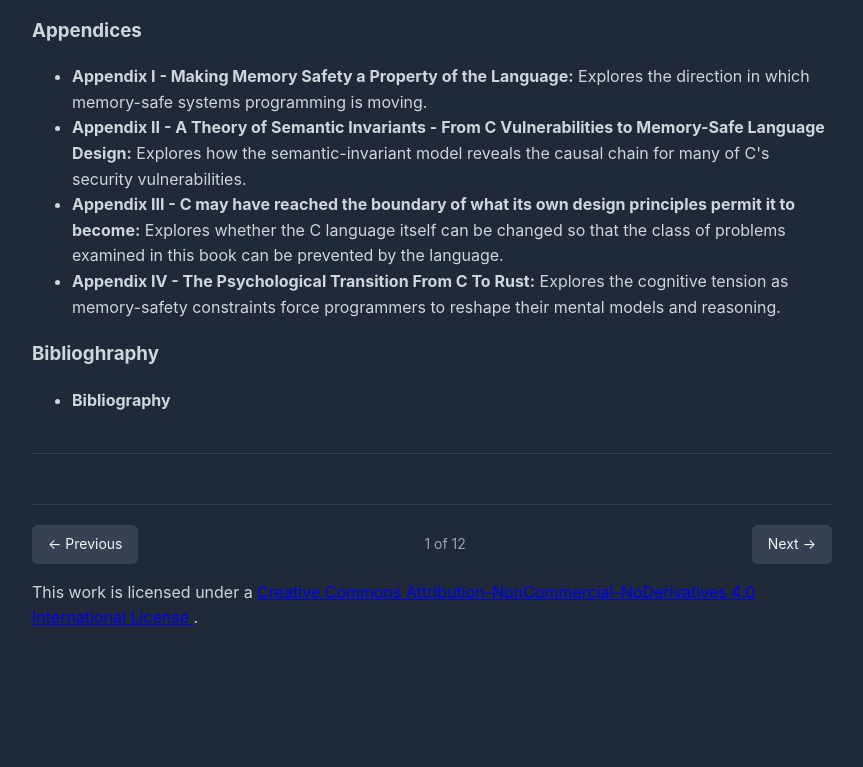
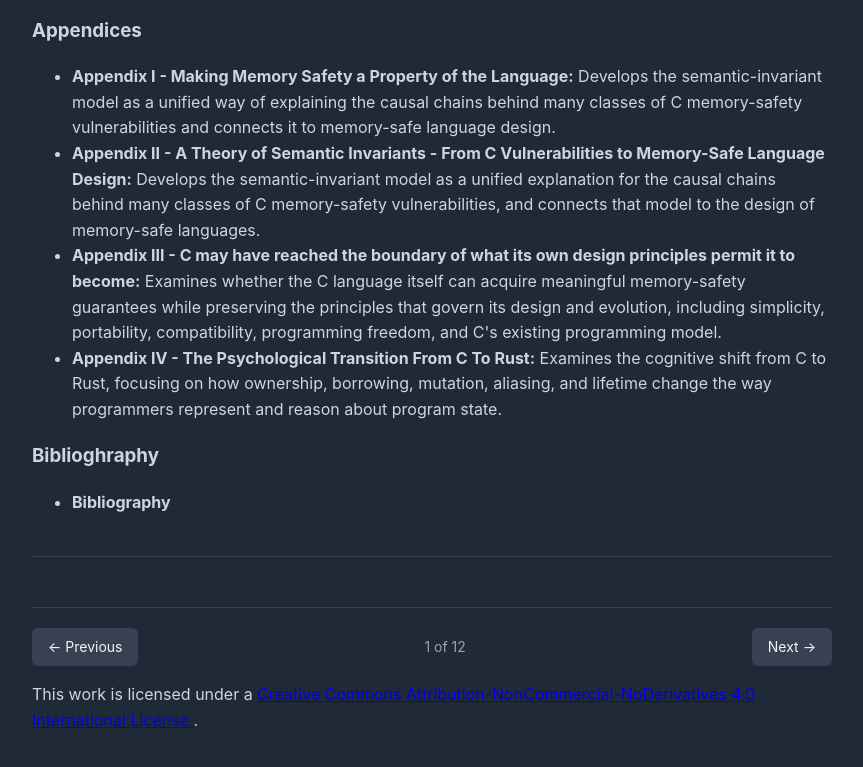
Before and after one commit to strawberry9/the-wrong-memory, a plain HTML site: page 01_introduction.html in a window 1280 px wide. Shown: the part 11084-11851 px from the top of the page, without its empty margins (208-1071 px from the left). Before the commit the page ends 11755 px from the top, so only its background shows below. Drawn offline with Linux system fonts and the light colour scheme.

Commit message:
Add files via upload

```diff
--- a/01_introduction.html
+++ b/01_introduction.html
@@ -300,10 +300,10 @@
     <section class="part">
         <h3>Appendices</h3>
         <ul>
-            <li><strong><a href="Appendix_01.html" style="color: inherit; text-decoration: none;" onmouseover="this.style.textDecoration='underline';" onmouseout="this.style.textDecoration='none';">Appendix I - Making Memory Safety a Property of the Language:</a></strong> Explores the direction in which memory-safe systems programming is moving.</li>
-            <li><strong><a href="Appendix_02.html" style="color: inherit; text-decoration: none;" onmouseover="this.style.textDecoration='underline';" onmouseout="this.style.textDecoration='none';">Appendix II - A Theory of Semantic Invariants - From C Vulnerabilities to Memory-Safe Language Design:</a></strong> Explores how the semantic-invariant model reveals the causal chain for many of C's security vulnerabilities.</li>
-            <li><strong><a href="Appendix_03.html" style="color: inherit; text-decoration: none;" onmouseover="this.style.textDecoration='underline';" onmouseout="this.style.textDecoration='none';">Appendix III - C may have reached the boundary of what its own design principles permit it to become:</a></strong> Explores whether the C language itself can be changed so that the class of problems examined in this book can be prevented by the language.</li>
-            <li><strong><a href="Appendix_04.html" style="color: inherit; text-decoration: none;" onmouseover="this.style.textDecoration='underline';" onmouseout="this.style.textDecoration='none';">Appendix IV - The Psychological Transition From C To Rust:</a></strong> Explores the cognitive tension as memory-safety constraints force programmers to reshape their mental models and reasoning.</li>
+            <li><strong><a href="Appendix_01.html" style="color: inherit; text-decoration: none;" onmouseover="this.style.textDecoration='underline';" onmouseout="this.style.textDecoration='none';">Appendix I - Making Memory Safety a Property of the Language:</a></strong> Develops the semantic-invariant model as a unified way of explaining the causal chains behind many classes of C memory-safety vulnerabilities and connects it to memory-safe language design.</li>
+            <li><strong><a href="Appendix_02.html" style="color: inherit; text-decoration: none;" onmouseover="this.style.textDecoration='underline';" onmouseout="this.style.textDecoration='none';">Appendix II - A Theory of Semantic Invariants - From C Vulnerabilities to Memory-Safe Language Design:</a></strong> Develops the semantic-invariant model as a unified explanation for the causal chains behind many classes of C memory-safety vulnerabilities, and connects that model to the design of memory-safe languages.</li>
+            <li><strong><a href="Appendix_03.html" style="color: inherit; text-decoration: none;" onmouseover="this.style.textDecoration='underline';" onmouseout="this.style.textDecoration='none';">Appendix III - C may have reached the boundary of what its own design principles permit it to become:</a></strong> Examines whether the C language itself can acquire meaningful memory-safety guarantees while preserving the principles that govern its design and evolution, including simplicity, portability, compatibility, programming freedom, and C's existing programming model.</li>
+            <li><strong><a href="Appendix_04.html" style="color: inherit; text-decoration: none;" onmouseover="this.style.textDecoration='underline';" onmouseout="this.style.textDecoration='none';">Appendix IV - The Psychological Transition From C To Rust:</a></strong> Examines the cognitive shift from C to Rust, focusing on how ownership, borrowing, mutation, aliasing, and lifetime change the way programmers represent and reason about program state.</li>
         </ul>
     </section>
     <section class="part">
```
